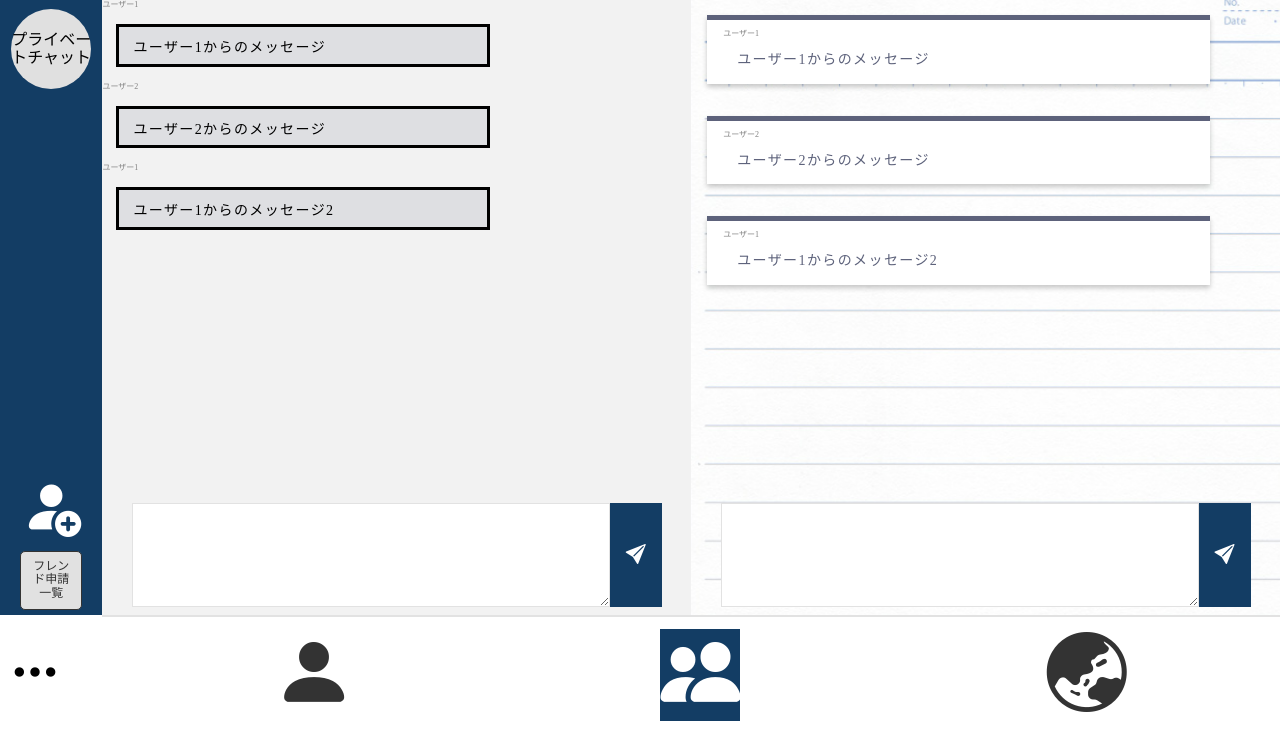
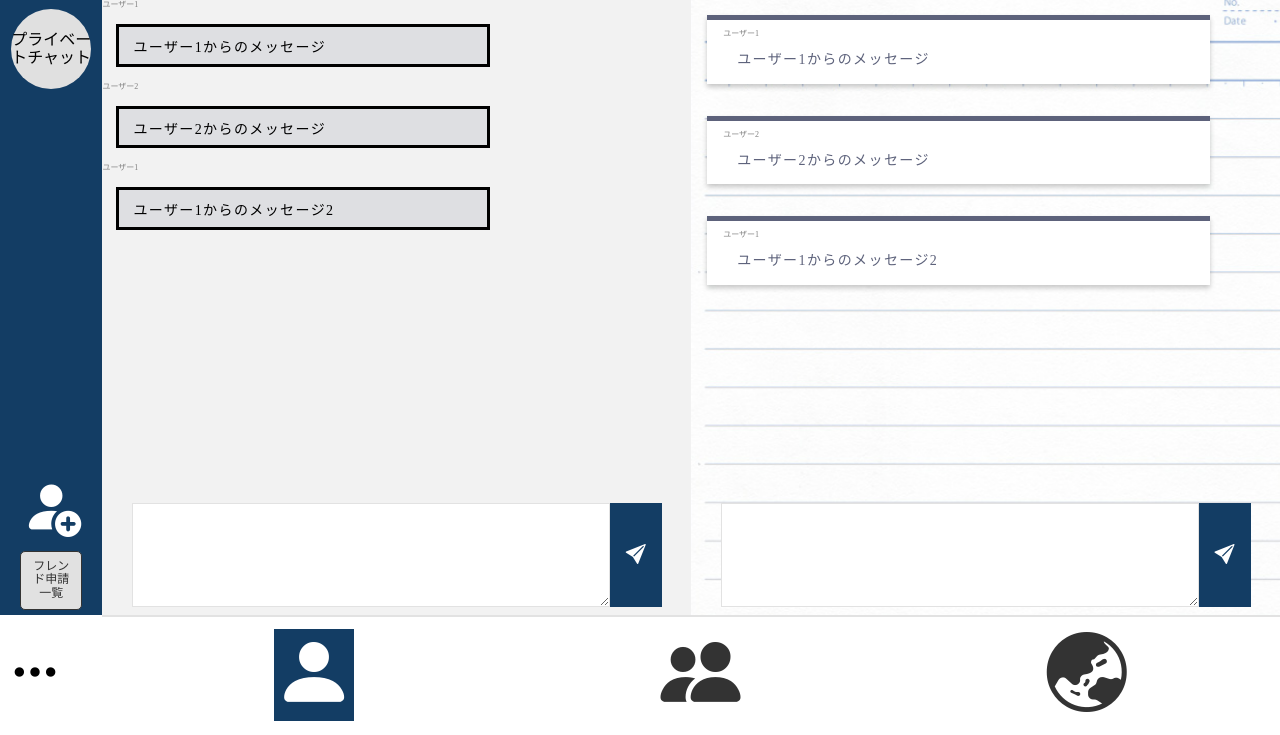
Before and after one commit to E-Team-Elementary/Eteam, a Flask app: page /friend/1 in a window 1280 px wide. Shown: the part 65-800 px from the top of the page. Run offline with Flask 2, Linux system fonts and the light colour scheme; the visitor is signed in with stand-in values (Sample User, id 1); data comes from the database, SQL or seed files in the repository; data that the repository does not hold is empty.

Commit message:
ホーム画面のCSS

```diff
--- a/ChatApp/static/css/home.css
+++ b/ChatApp/static/css/home.css
@@ -345,7 +345,7 @@ footer {
   margin: 0;
 }
 
-.bi-people-fill {
+.bi-person-fill {
   color: white;
   background-color: #133d64;
 }
```
